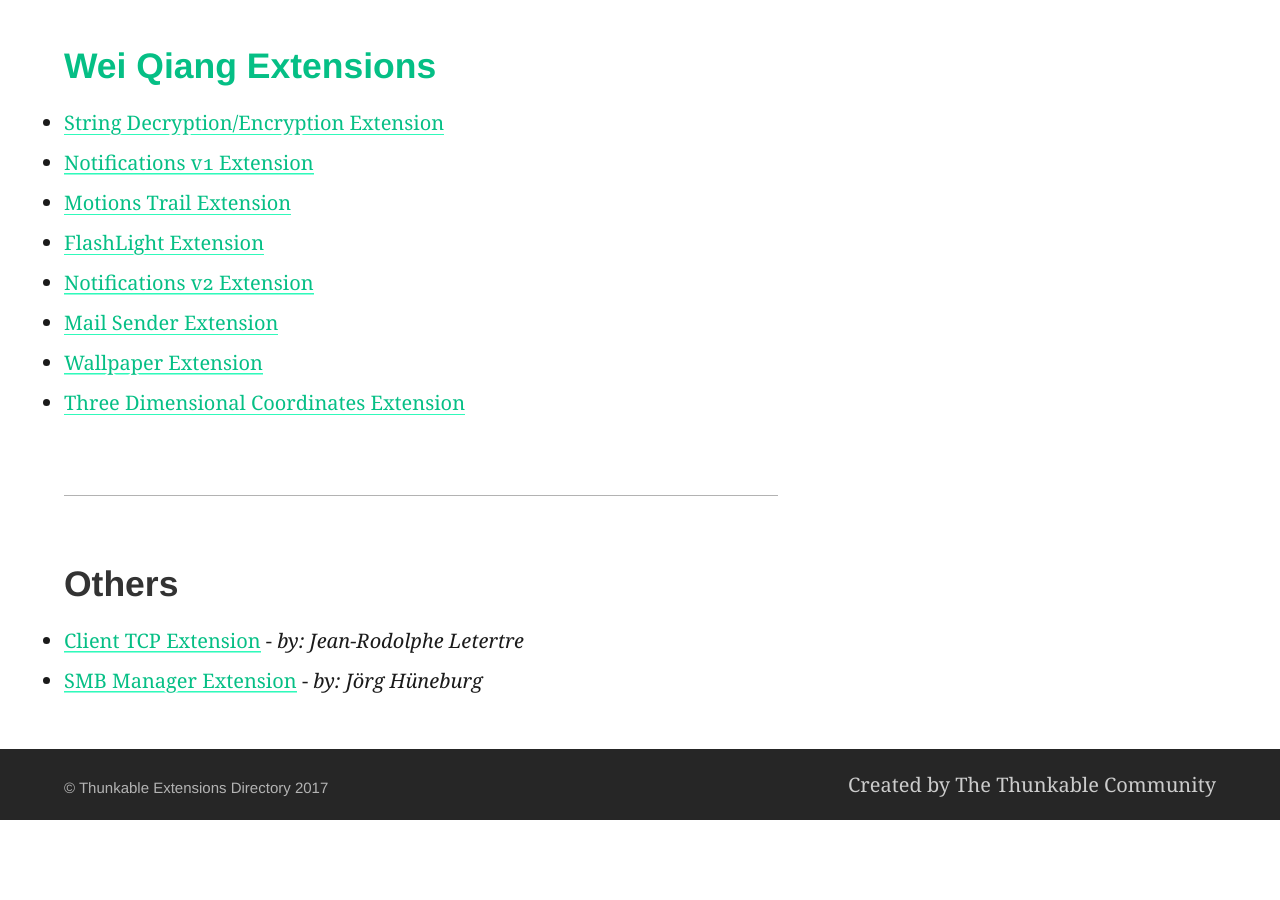
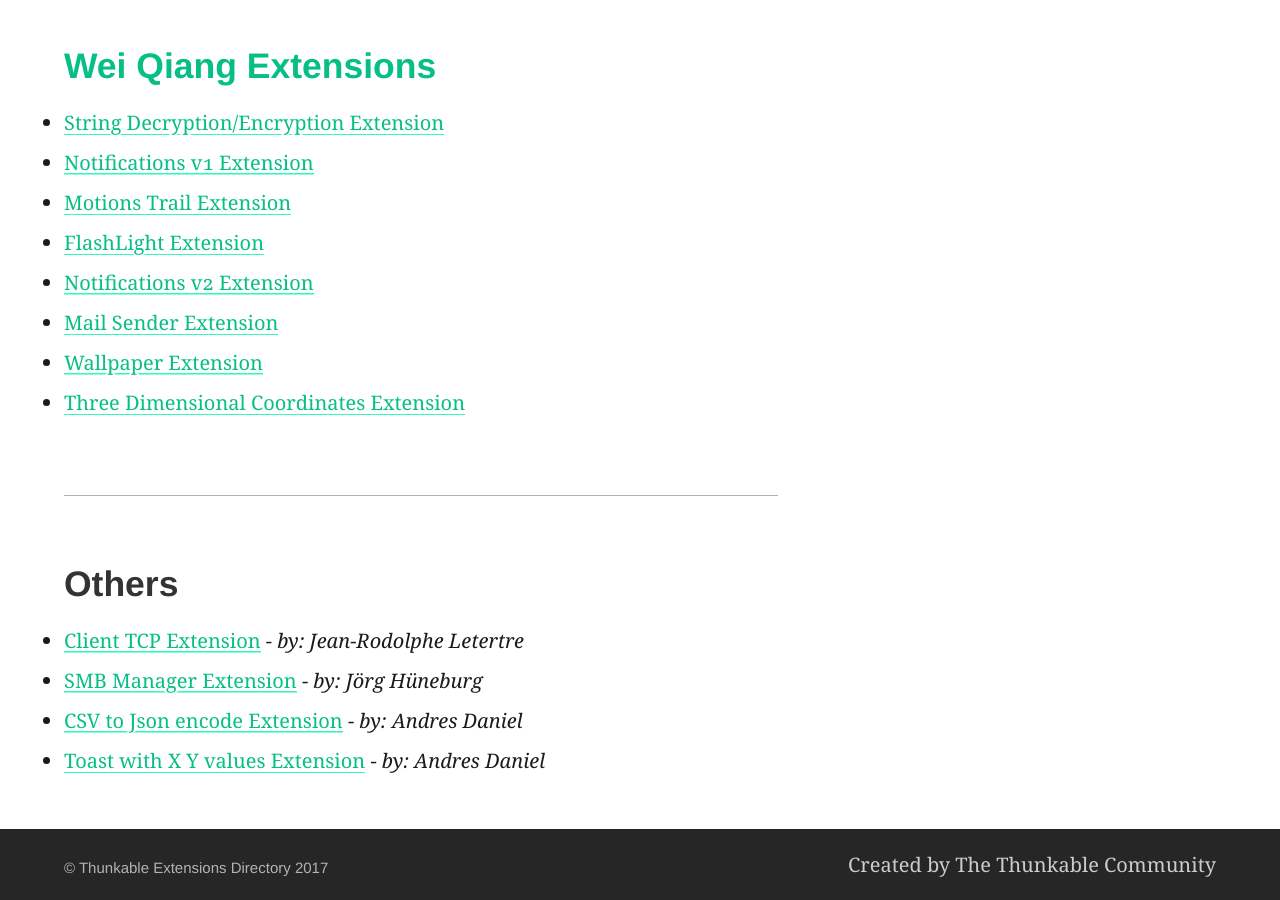
Before and after one commit to domhnallohanlon/thunkable_extensions, a Jekyll site: the page built from index.md, in a window 1280 px wide and 900 px high, scrolled down 4667 px. Built offline with Jekyll 4.4.1, drawn with Linux system fonts in a browser that asks for light colours; before the commit the page ends 5487 px from its top, so only the background shows below that.

Commit message:
Add some more extensions

```diff
--- a/index.md
+++ b/index.md
@@ -137,3 +137,5 @@
 
 - [Client TCP Extension](https://groups.google.com/d/msg/mitappinventortest/OCzEZC4FpEU/sEVrCeXaCQAJ) - _by: Jean-Rodolphe Letertre_
 - [SMB Manager Extension](https://groups.google.com/d/msg/mitappinventortest/ilbNL4dnZx0/lqmvJEKnAgAJ) - _by: Jörg Hüneburg_
+- [CSV to Json encode Extension](https://groups.google.com/d/msg/mitappinventortest/Dcu3ueYnhl0/dDdyR_38EAAJ) - _by: Andres Daniel_
+- [Toast with X Y values Extension](https://groups.google.com/d/msg/mitappinventortest/nPOokIDvFOE/jv1oztz8EAAJ) - _by: Andres Daniel_
```
